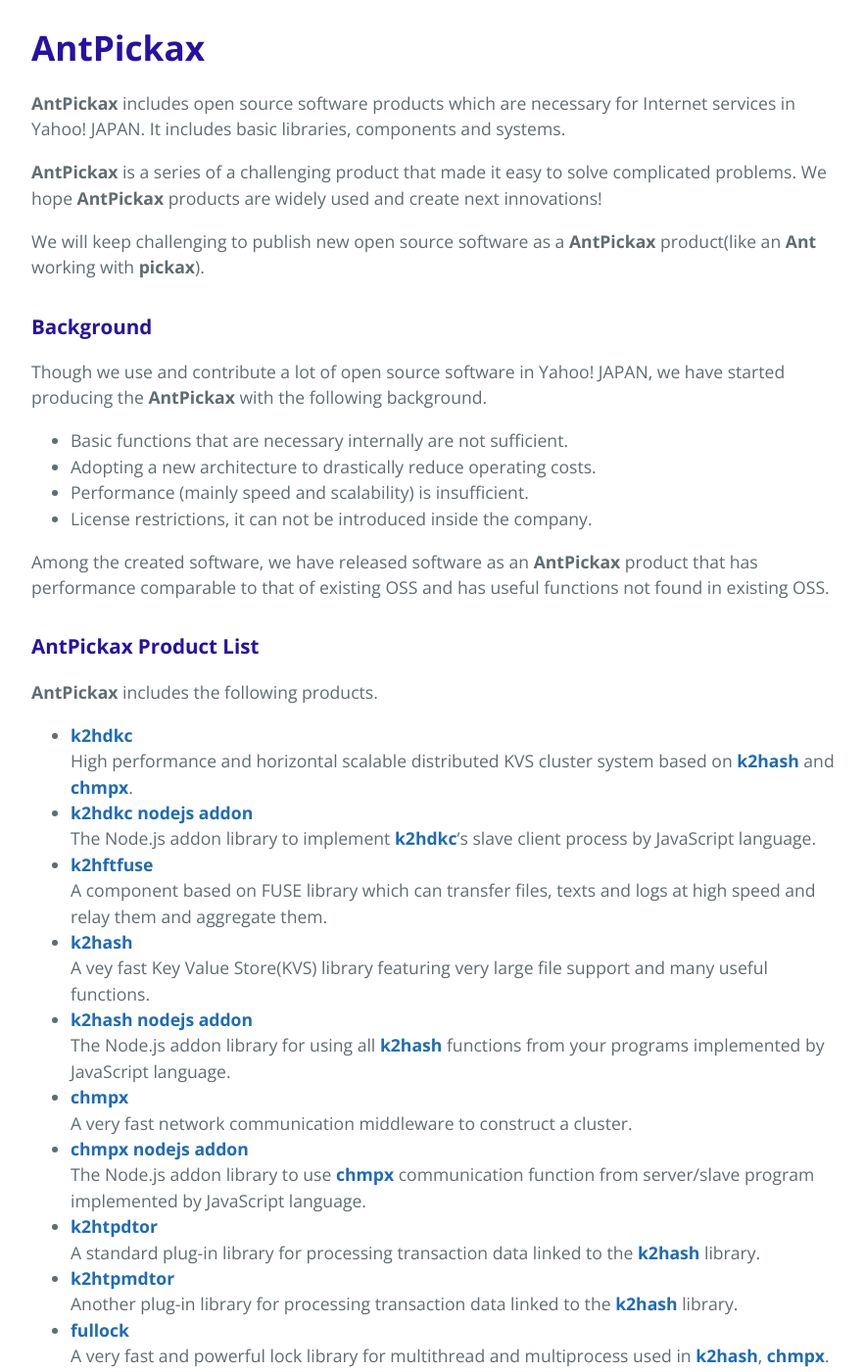
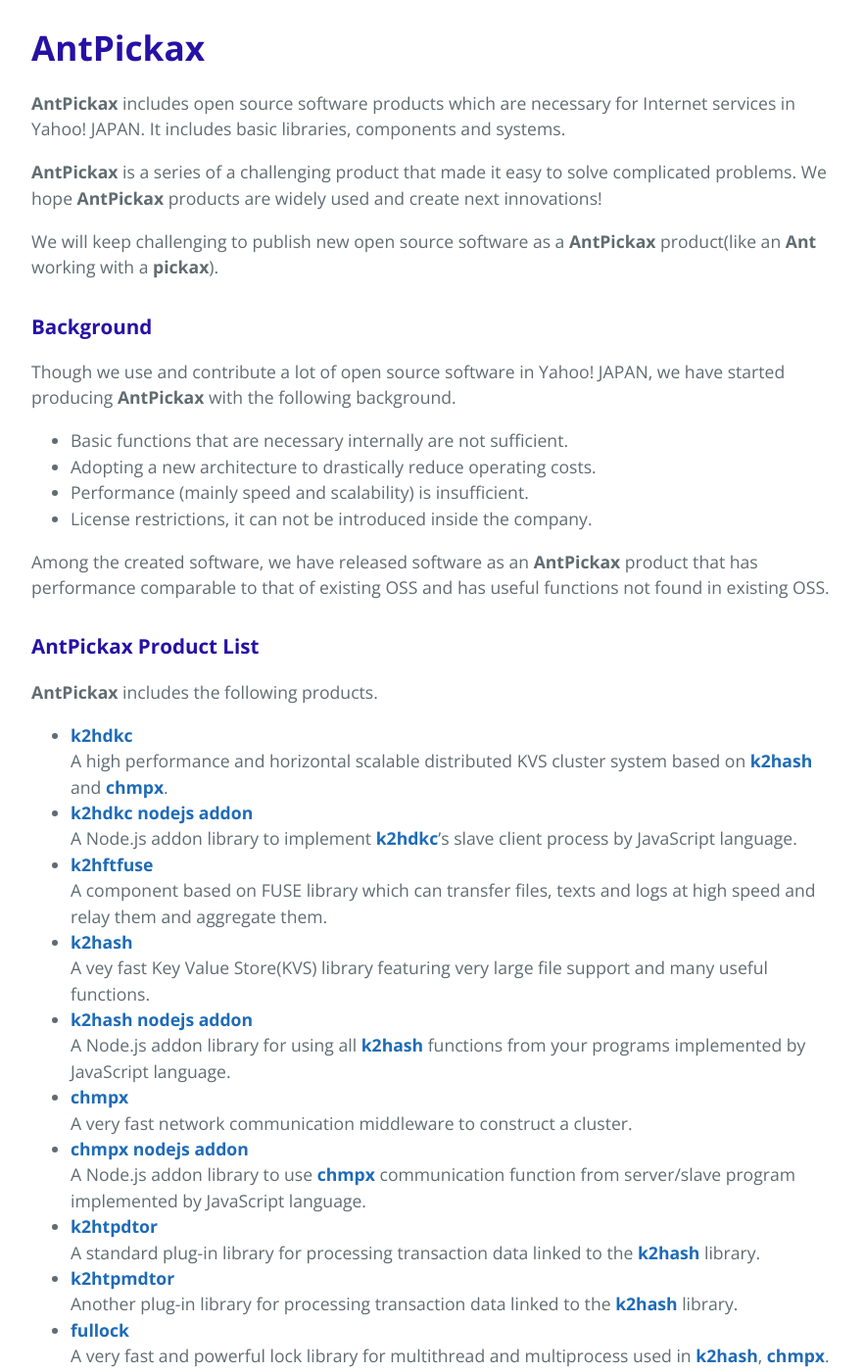
Before and after one commit to yahoojapan/AntPickax, a Jekyll site: the page built from index.md, in a window 1280 px wide and 1400 px high, scrolled down 431 px. Shown: the whole window at 98% size, without its empty margins (192-1074 px from the left). Built offline with Jekyll 4.4.1, drawn with Linux system fonts in a browser that asks for light colours; some of the changed text lies outside the part shown.

Commit message:
Update index.md

```diff
--- a/index.md
+++ b/index.md
@@ -22,10 +22,10 @@ title_fullock: <a class="to_git_banner" href="https://fullock.antpick.ax/">fullo
 
 **AntPickax** is a series of a challenging product that made it easy to solve complicated problems. We hope **AntPickax** products are widely used and create next innovations!
 
-We will keep challenging to publish new open source software as a **AntPickax** product(like an **Ant** working with **pickax**).
+We will keep challenging to publish new open source software as a **AntPickax** product(like an **Ant** working with a  **pickax**).
 
 ### **Background**
-Though we use and contribute a lot of open source software in Yahoo! JAPAN, we have started producing the **AntPickax** with the following background.
+Though we use and contribute a lot of open source software in Yahoo! JAPAN, we have started producing **AntPickax** with the following background.
 - Basic functions that are necessary internally are not sufficient.
 - Adopting a new architecture to drastically reduce operating costs.
 - Performance (mainly speed and scalability) is insufficient.
@@ -37,19 +37,19 @@ Among the created software, we have released software as an **AntPickax** produc
 **AntPickax** includes the following products.
 
 - [**k2hdkc**](https://k2hdkc.antpick.ax/)
-High performance and horizontal scalable distributed KVS cluster system based on [**k2hash**](https://k2hash.antpick.ax/) and [**chmpx**](https://chmpx.antpick.ax/).
+A high performance and horizontal scalable distributed KVS cluster system based on [**k2hash**](https://k2hash.antpick.ax/) and [**chmpx**](https://chmpx.antpick.ax/).
 - [**k2hdkc nodejs addon**](https://nodejs.k2hdkc.antpick.ax/)
-The Node.js addon library to implement [**k2hdkc**](https://k2hdkc.antpick.ax/)'s slave client process by JavaScript language.
+A Node.js addon library to implement [**k2hdkc**](https://k2hdkc.antpick.ax/)'s slave client process by JavaScript language.
 - [**k2hftfuse**](https://k2hftfuse.antpick.ax/)
 A component based on FUSE library which can transfer files, texts and logs at high speed and relay them and aggregate them.
 - [**k2hash**](https://k2hash.antpick.ax/)
 A vey fast Key Value Store(KVS) library featuring very large file support and many useful functions.
 - [**k2hash nodejs addon**](https://nodejs.k2hash.antpick.ax/)
-The Node.js addon library for using all [**k2hash**](https://k2hash.antpick.ax/) functions from your programs implemented by JavaScript language.
+A Node.js addon library for using all [**k2hash**](https://k2hash.antpick.ax/) functions from your programs implemented by JavaScript language.
 - [**chmpx**](https://chmpx.antpick.ax/)
 A very fast network communication middleware to construct a cluster.
 - [**chmpx nodejs addon**](https://nodejs.chmpx.antpick.ax/)
-The Node.js addon library to use [**chmpx**](https://chmpx.antpick.ax/) communication function from server/slave program implemented by JavaScript language.
+A Node.js addon library to use [**chmpx**](https://chmpx.antpick.ax/) communication function from server/slave program implemented by JavaScript language.
 - [**k2htpdtor**](https://k2htpdtor.antpick.ax/)
 A standard plug-in library for processing transaction data linked to the [**k2hash**](https://k2hash.antpick.ax/) library.
 - [**k2htpmdtor**](https://k2htpmdtor.antpick.ax/)
@@ -81,7 +81,7 @@ Provides the key expiration function which is the feature of [**k2hash**](https:
 For details, please refer to [**Codes on github**](https://github.com/yahoojapan/k2hdkc), [**Documents**](https://k2hdkc.antpick.ax/).
 
 ## {{ page.title_k2hdkc_nodejs }}
-[**k2hdkc nodejs addon**](https://nodejs.k2hdkc.antpick.ax/)（**K2HDKC** nodejs addon - k2hash based distributed kvs cluster) is the Node.js addon library of [**k2hdkc**](https://k2hdkc.antpick.ax/).
+[**k2hdkc nodejs addon**](https://nodejs.k2hdkc.antpick.ax/)（**K2HDKC** nodejs addon - k2hash based distributed kvs cluster) is a Node.js addon library of [**k2hdkc**](https://k2hdkc.antpick.ax/).
 Using this library, [**k2hdkc**](https://k2hdkc.antpick.ax/)'s slave side client application can be implemented with Node.js based JavaScript.
 [**k2hdkc nodejs addon**](https://nodejs.k2hdkc.antpick.ax/) provides all functions and features necessary for the slave side client of distributed KVS of [**k2hdkc**](https://k2hdkc.antpick.ax/).
 
@@ -108,7 +108,7 @@ Invoking your own function against particular data.
 For details, please refer to [**Codes on github**](https://github.com/yahoojapan/k2hftfuse), [**Documents**](https://k2hftfuse.antpick.ax/).
 
 ## {{ page.title_k2hash }}
-[**k2hash**](https://k2hash.antpick.ax/) is the NoSQL Key Value Store(KVS) library.
+[**k2hash**](https://k2hash.antpick.ax/) is a NoSQL Key Value Store(KVS) library.
 [**k2hash**](https://k2hash.antpick.ax/) has basic KVS functions and unique features shown below.
 
 - **High speed**
@@ -143,7 +143,7 @@ A function that can set the expiration date of the key as an attribute.
 For details, please refer to [**Codes on github**](https://github.com/yahoojapan/k2hash), [**Documents**](https://k2hash.antpick.ax/).
 
 ## {{ page.title_k2hash_nodejs }}
-[**k2hash nodejs addon**](https://nodejs.k2hash.antpick.ax/)（**K2HASH** nodejs addon - NoSQL Key Value Store(KVS) nodejs library) is the Node.js addon library of [**k2hash**](https://k2hash.antpick.ax/).
+[**k2hash nodejs addon**](https://nodejs.k2hash.antpick.ax/)（**K2HASH** nodejs addon - NoSQL Key Value Store(KVS) nodejs library) is a Node.js addon library of [**k2hash**](https://k2hash.antpick.ax/).
 Using this library, you can operate [**k2hash**](https://k2hash.antpick.ax/)'s data from your Node.js based JavaScript program.
 [**k2hash nodejs addon**](https://nodejs.k2hash.antpick.ax/) provides all functions and features of [**k2hash**](https://k2hash.antpick.ax/).
 
@@ -170,7 +170,7 @@ The client program can use this component in multi process, multithreading.
 For details, please refer to [**Codes on github**](https://github.com/yahoojapan/chmpx), [**Documents**](https://chmpx.antpick.ax/).
 
 ## {{ page.title_chmpx_nodejs }}
-[**chmpx nodejs addon**](https://nodejs.chmpx.antpick.ax/)（**CHMPX** nodejs addon - Consistent Hashing Mq inProcess data eXchange) is the Node.js addon library of [**chmpx**](https://chmpx.antpick.ax/).
+[**chmpx nodejs addon**](https://nodejs.chmpx.antpick.ax/)（**CHMPX** nodejs addon - Consistent Hashing Mq inProcess data eXchange) is a Node.js addon library of [**chmpx**](https://chmpx.antpick.ax/).
 Using this library, both server side and slave side of communication program using [**chmpx**](https://chmpx.antpick.ax/) can be implemented with Node.js based JavaScript program.
 [**chmpx nodejs addon**](https://nodejs.chmpx.antpick.ax/) provides all functions and features of [**chmpx**](https://chmpx.antpick.ax/).
 
```
